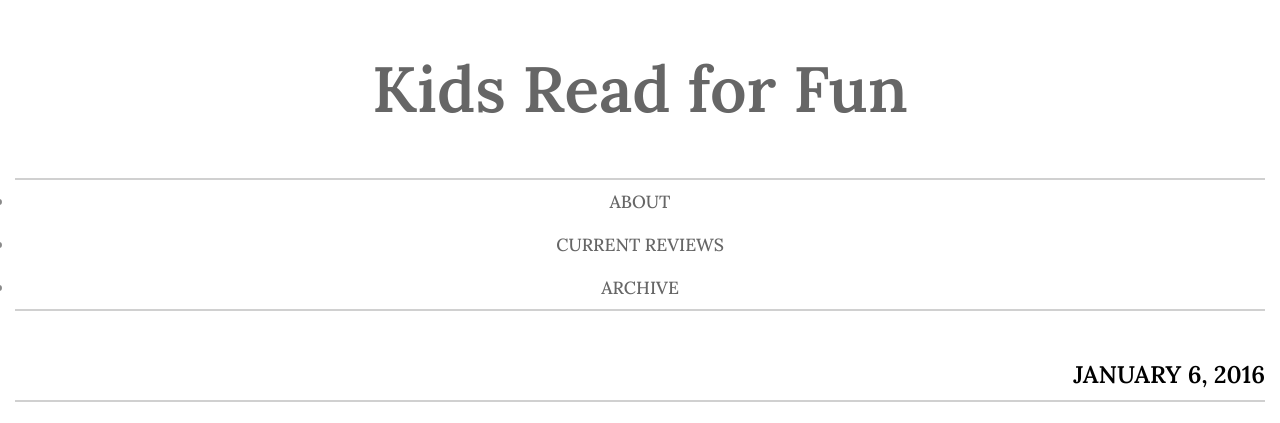
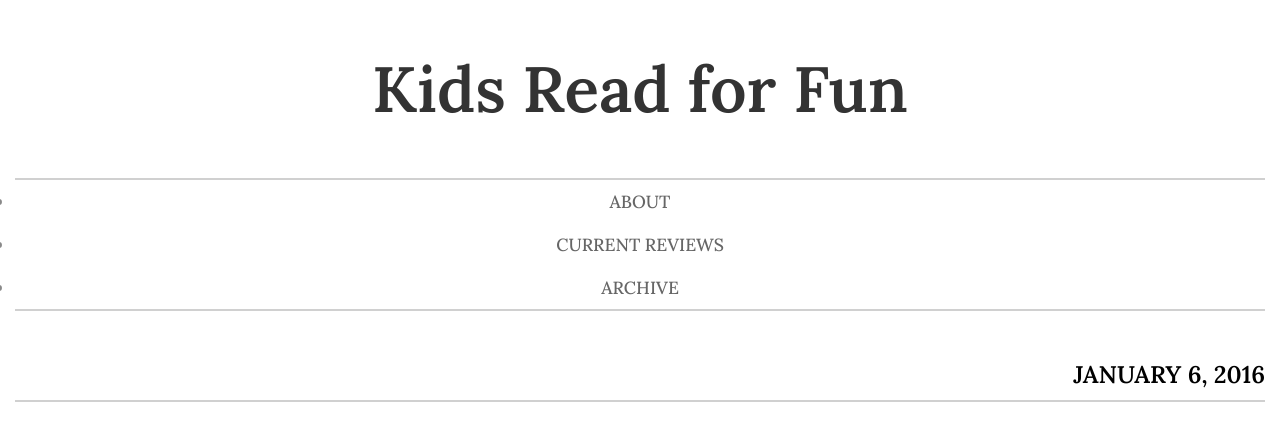
Before and after one commit to Auslum/advancedCSSProjects, a plain HTML site: page Review webpage/index.html in a window 1280 px wide. Shown: the top 423 px of the page. Drawn offline with Linux system fonts and the light colour scheme.

Commit message:
fixed an error with the h1 color

```diff
--- a/Review webpage/main.css
+++ b/Review webpage/main.css
@@ -35,7 +35,7 @@ nav {
     border-bottom: 2px solid #d0d0d0;
 }
 
-h1 a:visited, h1 a:hover, h1 a:active {
+h1 a:link, h1 a:visited, h1 a:hover, h1 a:active {
     color: #333;
 }
 
```
